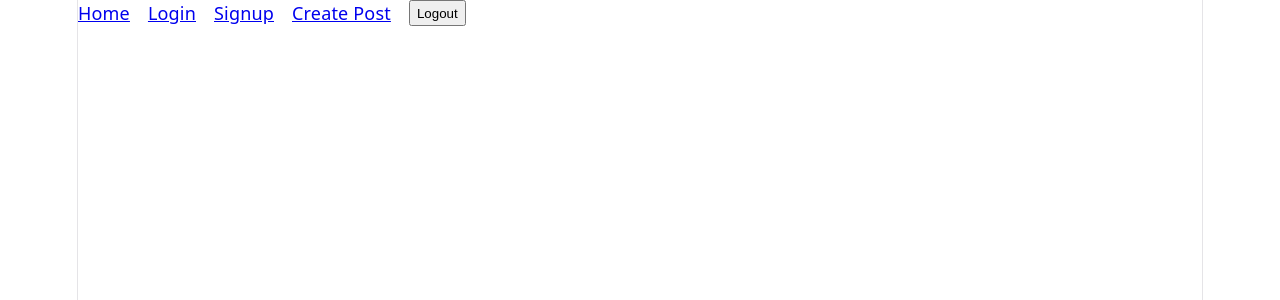
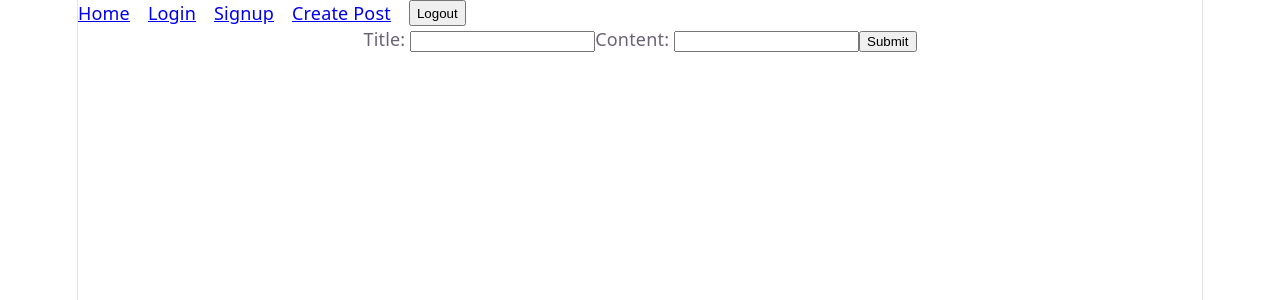
Before and after one commit to Benjamin-Re/blog-fe, a React (Vite) app: page /posts/edit/1 in a window 1280 px wide. Shown: the top 300 px of the page. Built offline with nearby package versions, Linux system fonts and the light colour scheme; no server answers.

Commit message:
Enable edit of posts

```diff
--- a/src/App.tsx
+++ b/src/App.tsx
@@ -6,6 +6,7 @@ import { SignupPage } from "./pages/SignupPage";
 import { CreatePostPage } from "./pages/CreatePostPage"
 import { Navbar } from "./components/Navbar";
 import { AuthProvider } from "./context/AuthContext";
+import { EditPostForm } from "./components/EditPostForm"
 
 function App() {
   return (
@@ -17,6 +18,7 @@ function App() {
           <Route path="/users/signup" element={<SignupPage></SignupPage>} />
           <Route path="/users/login" element={<LoginPage></LoginPage>} />
           <Route path="/posts/create" element={<CreatePostPage></CreatePostPage>} />
+          <Route path="/posts/edit/:id" element={<EditPostForm></EditPostForm>} />
         </Routes>
       </BrowserRouter>
     </AuthProvider>
--- /dev/null
+++ b/src/components/EditPostForm.tsx
@@ -0,0 +1,66 @@
+import { useState, useEffect } from "react";
+import { useNavigate, useParams } from "react-router-dom";
+
+export function EditPostForm() {
+  const [title, setTitle] = useState("");
+  const [content, setContent] = useState("");
+  const navigate = useNavigate();
+  const params = useParams();
+  const postId = params.id
+
+  useEffect(() => {
+    async function getPostById(postId: string) {
+      const res = await fetch(`http://localhost:3000/posts/edit/${postId}`, {
+        method: "GET",
+        headers: { "Content-Type": "application/json" },
+        credentials: "include",
+      });
+      if(res.ok){
+        const data = await res.json()
+        setTitle(data.post.title)
+        setContent(data.post.content)
+      }
+    }
+    if(postId) {
+      getPostById(postId)
+    } else {
+      console.log('no postId provided')
+    }
+  }, [])
+
+  const handleSubmit = async (e: any) => {
+    e.preventDefault(); // prevent page reload
+    const id = postId
+    const res = await fetch(`http://localhost:3000/posts/edit`, {
+      method: "POST",
+      headers: { "Content-Type": "application/json" },
+      body: JSON.stringify({ id, title, content }),
+      credentials: "include",
+    });
+    if (res.ok) {
+      navigate("/");
+    }
+  };
+
+  return (
+    <>
+      <form onSubmit={handleSubmit}>
+        <label htmlFor="title">Title: </label>
+        <input
+          type="text"
+          id="title"
+          value={title}
+          onChange={(e) => setTitle(e.target.value)}
+        />
+        <label htmlFor="content">Content: </label>
+        <input
+          type="text"
+          id="content"
+          value={content}
+          onChange={(e) => setContent(e.target.value)}
+        />
+        <button type="submit">Submit</button>
+      </form>
+    </>
+  );
+}
--- a/src/pages/HomePage.tsx
+++ b/src/pages/HomePage.tsx
@@ -1,8 +1,9 @@
 import { useEffect, useState } from 'react'
 import { Greeting } from '../components/Greeting'
-
+import { useNavigate } from 'react-router-dom';
 
 export function HomePage () {
+    const navigate = useNavigate();
     const [posts, setPosts] = useState<{ id: number; title: string; content: string }[]>([])
 
     useEffect(()=>{
@@ -13,11 +14,17 @@ export function HomePage () {
         }
         getPosts().then(setPosts)
     }, [])
+
+    function handleEditClick(id: any) {
+        console.log('click ' + id)
+        navigate(`/posts/edit/${id}`)
+    }
+
     return (
         <>
             <Greeting></Greeting>
             <div>
-                { posts.map(m => <div key={m.id}><h3>{m.title}</h3><p>{m.content}</p></div>) }
+                { posts.map(m => <div key={m.id}><h3>{m.title}</h3><p>{m.content}</p><button onClick={ () => handleEditClick(m.id)}>edit</button></div>) }
             </div>
         </>
     )
```
